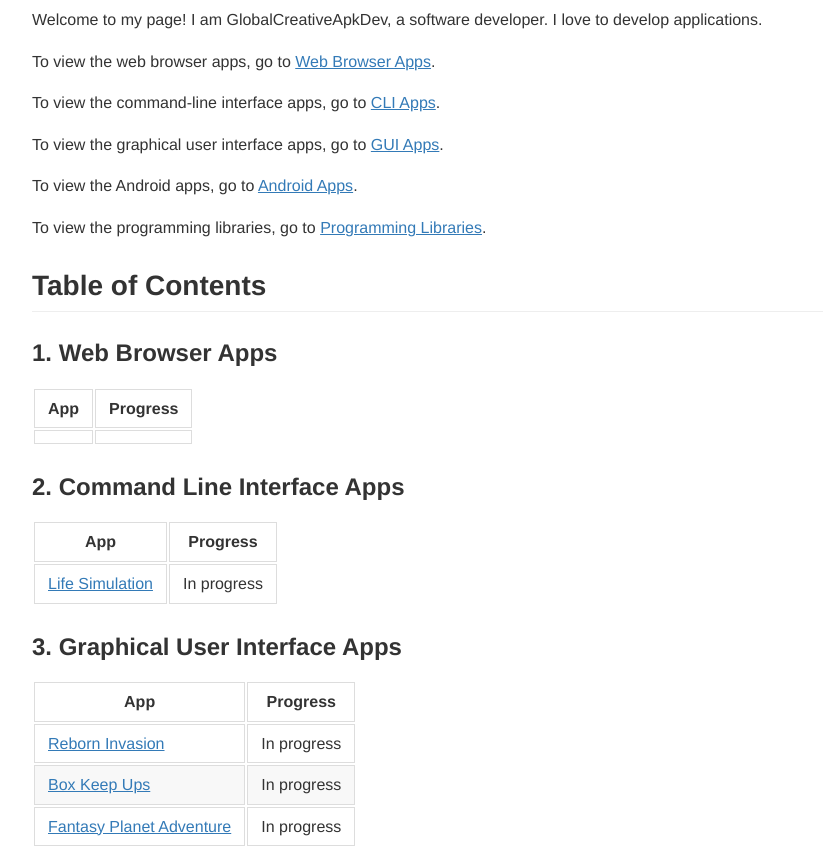
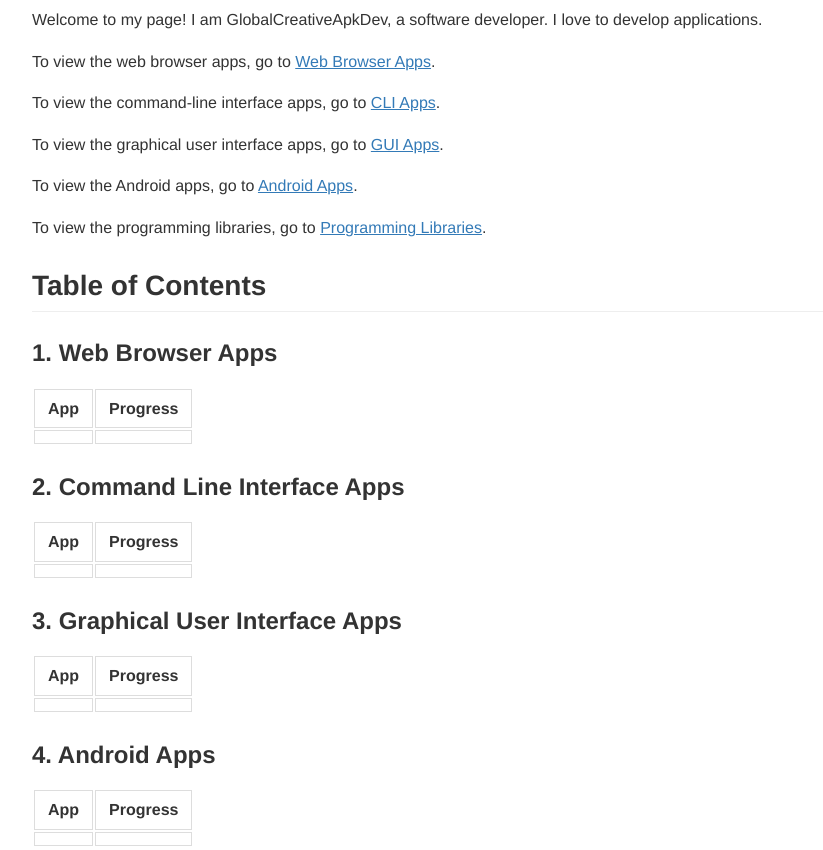
Before and after one commit to GlobalCreativeApkDev/GlobalCreativeApkDev.github.io, a website: page index.html in a window 1280 px wide. Shown: the part 102-952 px from the top of the page, without its empty margins (6-829 px from the left). Drawn offline with Linux system fonts and the light colour scheme.

Commit message:
Updated index.html

```diff
--- a/index.html
+++ b/index.html
@@ -803,7 +803,7 @@ pre.editor-colors .fold-marker:after {
 }
 </style>
         </head>
-        <body class='markdown-preview' data-use-github-style><h1 id="globalcreativeapkdevgithubio---homepage"><a href="index.html">GlobalCreativeApkDev.github.io - homepage</a></h1>
+        <body class='markdown-preview' data-use-github-style><h1 id="globalcreativeapkdevgithubio---homepage"><a href="https://GlobalCreativeApkDev.github.io/">GlobalCreativeApkDev.github.io - homepage</a></h1>
 <p>Welcome to my page! I am GlobalCreativeApkDev, a software developer. I love to
 develop applications.</p>
 <p>To view the web browser apps, go to <a href="web-browser-apps/index.html">Web Browser Apps</a>.</p>
@@ -834,8 +834,8 @@ develop applications.</p>
 </tr>
 </thead>
 <tbody><tr>
-<td><a href="cli-apps/LIFE_SIMULATION/index.html">Life Simulation</a></td>
-<td>In progress</td>
+<td></td>
+<td></td>
 </tr>
 </tbody></table>
 <h3 id="3-graphical-user-interface-apps">3. Graphical User Interface Apps</h3>
@@ -847,16 +847,8 @@ develop applications.</p>
 </tr>
 </thead>
 <tbody><tr>
-<td><a href="gui-apps/RebornInvasion/RebornInvasion/index.html">Reborn Invasion</a></td>
-<td>In progress</td>
-</tr>
-<tr>
-<td><a href="gui-apps/BoxKeepUps/BoxKeepUps/index.html">Box Keep Ups</a></td>
-<td>In progress</td>
-</tr>
-<tr>
-<td><a href="gui-apps/FantasyPlanetAdventure/FantasyPlanetAdventure/index.html">Fantasy Planet Adventure</a></td>
-<td>In progress</td>
+<td></td>
+<td></td>
 </tr>
 </tbody></table>
 <h3 id="4-android-apps">4. Android Apps</h3>
```
